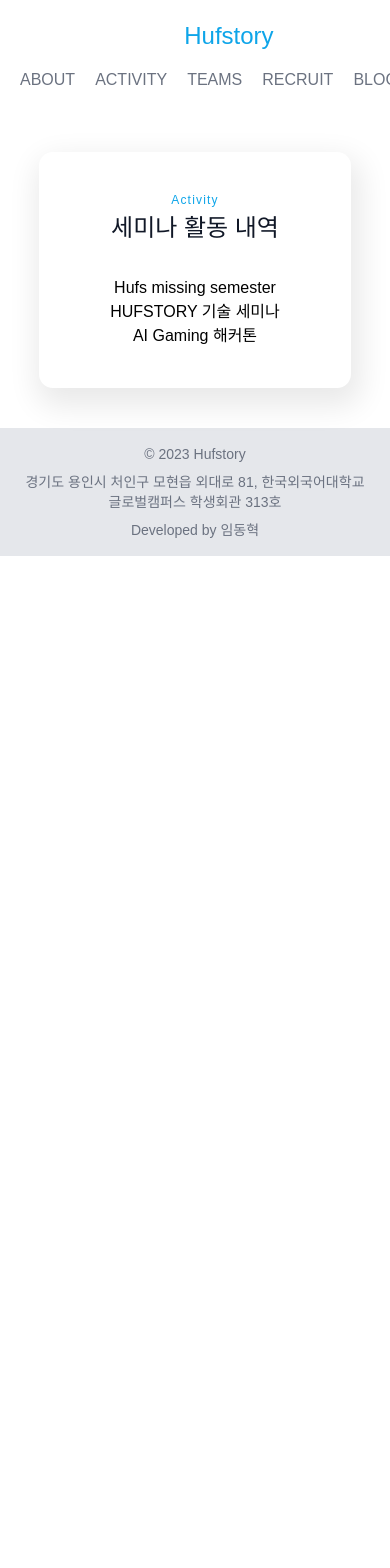
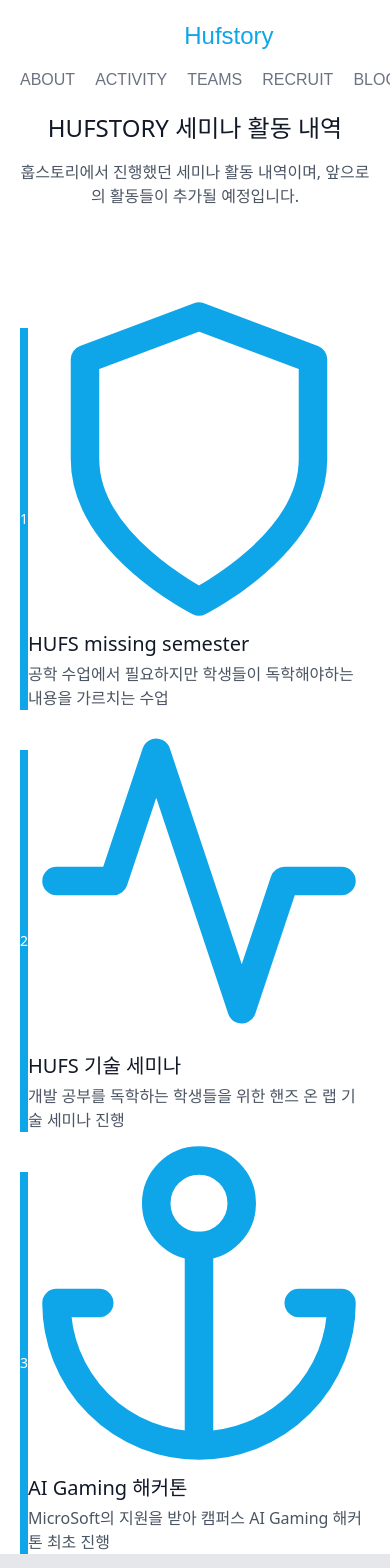
Before and after one commit to hufstory/HUFSTORY_WEB_FrontEnd, a React (Create React App) app in the folder hufstory/: page /activity in a window 390 px wide. Shown: the top 1568 px of the page. Before the commit the page ends 844 px from the top, so only its background shows below. Built offline with nearby package versions, Linux system fonts and the light colour scheme; a web font is replaced by a local one.

Commit message:
Style: Activity Page

```diff
--- a/hufstory/src/pages/Activity/Activity.tsx
+++ b/hufstory/src/pages/Activity/Activity.tsx
@@ -7,23 +7,113 @@ const Activity = () => {
   return (
     <div>
       <Header />
-      <div className="w-4/5 mx-auto mt-8 md:px-5 md:py-5 md:flex-row text-center items-center font-nanumRegular">
-        <div className="flex flex-col mt-10 mb-10 text-black body-font bg-transparent relative p-10 rounded-[14px] shadow-default hover:-translate-y-1 hover:scale-100 duration-300">
-          <h2 className="text-xs text-sky-500 tracking-widest font-medium title-font mb-1 font-nanumRegular">
-            Activity
-          </h2>
-
-          <h1 className="sm:text-3xl text-2xl font-medium title-font text-gray-900 font-nanumBold">
-            세미나 활동 내역
-          </h1>
-
-          <div className="mt-8">
-            <p>Hufs missing semester</p>
-            <p>HUFSTORY 기술 세미나</p>
-            <p>AI Gaming 해커톤</p>
+      <section className="text-gray-600 body-font">
+        <div className="container px-5 py-24 mx-auto flex flex-wrap">
+          <div className="flex flex-col text-center w-full mb-20">
+            <h1 className="sm:text-3xl text-2xl font-medium title-font mb-4 text-gray-900">
+              HUFSTORY 세미나 활동 내역
+            </h1>
+            <p className="lg:w-2/3 mx-auto leading-relaxed text-base">
+              훕스토리에서 진행했던 세미나 활동 내역이며, 앞으로의 활동들이 추가될 예정입니다.
+            </p>
+          </div>
+          <div className="flex relative pt-10 pb-20 sm:items-center md:w-2/3 mx-auto">
+            <div className="h-full w-6 absolute inset-0 flex items-center justify-center">
+              <div className="h-full w-1 bg-gray-200 pointer-events-none"></div>
+            </div>
+            <div className="flex-shrink-0 w-6 h-6 rounded-full mt-10 sm:mt-0 inline-flex items-center justify-center bg-sky-500 text-white relative z-10 title-font font-medium text-sm">
+              1
+            </div>
+            <div className="flex-grow md:pl-8 pl-6 flex sm:items-center items-start flex-col sm:flex-row">
+              <div className="flex-shrink-0 w-24 h-24 bg-sky-100 text-sky-500 rounded-full inline-flex items-center justify-center">
+                <svg
+                  fill="none"
+                  stroke="currentColor"
+                  stroke-linecap="round"
+                  stroke-linejoin="round"
+                  stroke-width="2"
+                  className="w-12 h-12"
+                  viewBox="0 0 24 24"
+                >
+                  <path d="M12 22s8-4 8-10V5l-8-3-8 3v7c0 6 8 10 8 10z"></path>
+                </svg>
+              </div>
+              <div className="flex-grow sm:pl-6 mt-6 sm:mt-0">
+                <h2 className="font-medium title-font text-gray-900 mb-1 text-xl">
+                  HUFS missing semester
+                </h2>
+                <p className="leading-relaxed">
+                  공학 수업에서 필요하지만 학생들이 독학해야하는 내용을 가르치는
+                  수업
+                </p>
+              </div>
+            </div>
+          </div>
+          <div className="flex relative pb-20 sm:items-center md:w-2/3 mx-auto">
+            <div className="h-full w-6 absolute inset-0 flex items-center justify-center">
+              <div className="h-full w-1 bg-gray-200 pointer-events-none"></div>
+            </div>
+            <div className="flex-shrink-0 w-6 h-6 rounded-full mt-10 sm:mt-0 inline-flex items-center justify-center bg-sky-500 text-white relative z-10 title-font font-medium text-sm">
+              2
+            </div>
+            <div className="flex-grow md:pl-8 pl-6 flex sm:items-center items-start flex-col sm:flex-row">
+              <div className="flex-shrink-0 w-24 h-24 bg-sky-100 text-sky-500 rounded-full inline-flex items-center justify-center">
+                <svg
+                  fill="none"
+                  stroke="currentColor"
+                  stroke-linecap="round"
+                  stroke-linejoin="round"
+                  stroke-width="2"
+                  className="w-12 h-12"
+                  viewBox="0 0 24 24"
+                >
+                  <path d="M22 12h-4l-3 9L9 3l-3 9H2"></path>
+                </svg>
+              </div>
+              <div className="flex-grow sm:pl-6 mt-6 sm:mt-0">
+                <h2 className="font-medium title-font text-gray-900 mb-1 text-xl">
+                  HUFS 기술 세미나
+                </h2>
+                <p className="leading-relaxed">
+                  개발 공부를 독학하는 학생들을 위한 핸즈 온 랩 기술 세미나 진행
+                </p>
+              </div>
+            </div>
+          </div>
+          <div className="flex relative pb-20 sm:items-center md:w-2/3 mx-auto">
+            <div className="h-full w-6 absolute inset-0 flex items-center justify-center">
+              <div className="h-full w-1 bg-gray-200 pointer-events-none"></div>
+            </div>
+            <div className="flex-shrink-0 w-6 h-6 rounded-full mt-10 sm:mt-0 inline-flex items-center justify-center bg-sky-500 text-white relative z-10 title-font font-medium text-sm">
+              3
+            </div>
+            <div className="flex-grow md:pl-8 pl-6 flex sm:items-center items-start flex-col sm:flex-row">
+              <div className="flex-shrink-0 w-24 h-24 bg-sky-100 text-sky-500 rounded-full inline-flex items-center justify-center">
+                <svg
+                  fill="none"
+                  stroke="currentColor"
+                  stroke-linecap="round"
+                  stroke-linejoin="round"
+                  stroke-width="2"
+                  className="w-12 h-12"
+                  viewBox="0 0 24 24"
+                >
+                  <circle cx="12" cy="5" r="3"></circle>
+                  <path d="M12 22V8M5 12H2a10 10 0 0020 0h-3"></path>
+                </svg>
+              </div>
+              <div className="flex-grow sm:pl-6 mt-6 sm:mt-0">
+                <h2 className="font-medium title-font text-gray-900 mb-1 text-xl">
+                  AI Gaming 해커톤
+                </h2>
+                <p className="leading-relaxed">
+                  MicroSoft의 지원을 받아 캠퍼스 AI Gaming 해커톤 최초 진행
+                </p>
+              </div>
+            </div>
           </div>
         </div>
-      </div>
+      </section>
 
       <Footer />
     </div>
```
